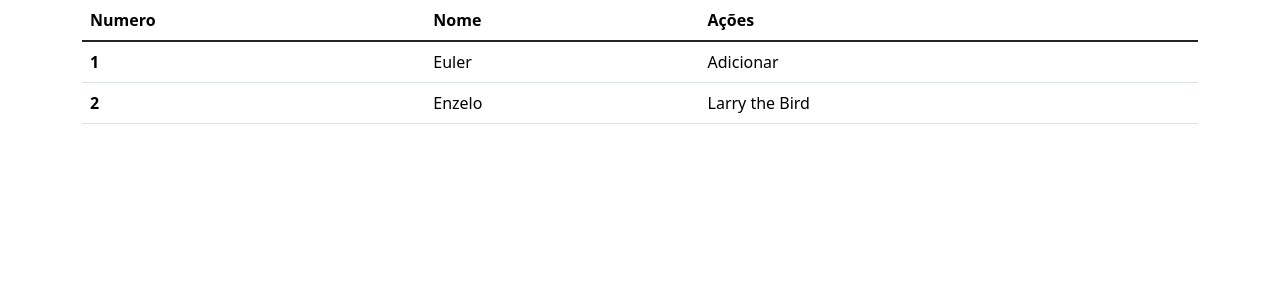
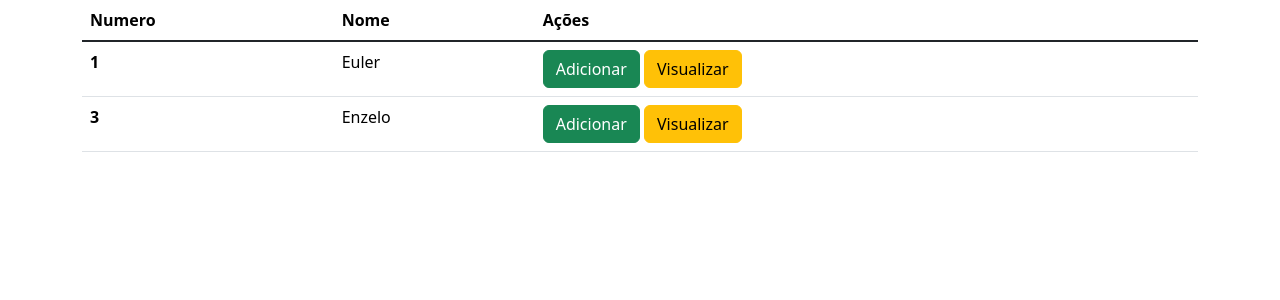
Before and after one commit to eulerBM/fala_brasil, a Django app: template templates/friend/friend.html in a window 1280 px wide. Shown: the part 56-356 px from the top of the page. Run offline with Django 4.2, Linux system fonts and the light colour scheme; the template is opened without the code that fills it: values that come from a table or form of the project are taken from there, others are empty; data comes from the database, SQL or seed files in the repository; both versions use the stored data as it was after the commit.

Commit message:
Filtro por pesquisa de player

```diff
--- a/app_main/views.py
+++ b/app_main/views.py
@@ -12,10 +12,9 @@ def friend_page(request):
 
     search_query = request.GET.get('search_query')
 
-    useres_get = CustomUser.objects.filter(first_name=search_query)
+    useres_get = CustomUser.objects.filter(first_name__icontains=search_query)
 
     context = {
-
         'users': useres_get,
 
     }
--- a/templates/friend/friend.html
+++ b/templates/friend/friend.html
@@ -18,20 +18,23 @@
         </thead>
         <tbody class="table-group-divider">
 
-          <tr>
-            <th scope="row">1</th>
-
-            <td>Euler</td>
-            <td>Adicionar</td>
+          {% for user in users %}
 
           <tr>
-            <th scope="row">2</th>
 
-            <td>Enzelo</td>
-            <td colspan="2">Larry the Bird</td>
+            <th scope="row">{{ user.id}}</th>
+            <td>{{ user.first_name }}</td>
+            <td><button class="btn btn-success" type="submit">Adicionar</button>
+            <button class="btn btn-warning" type="submit">Visualizar</button></td>
+
+
+          <tr>
+
+          {% endfor %}
+
+
 
           </tr>
-
         </tbody>
       </table>
 
```
Also changed, not shown: db.sqlite3.
